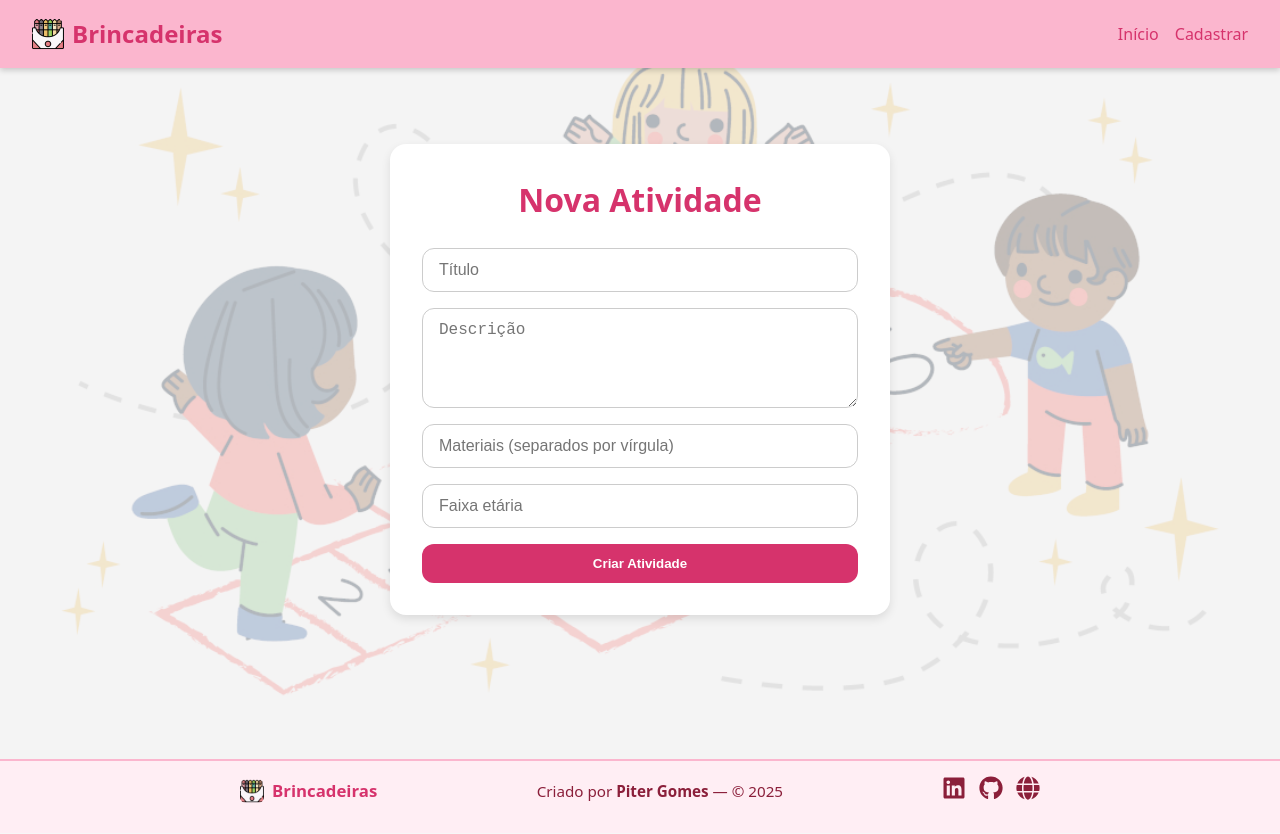
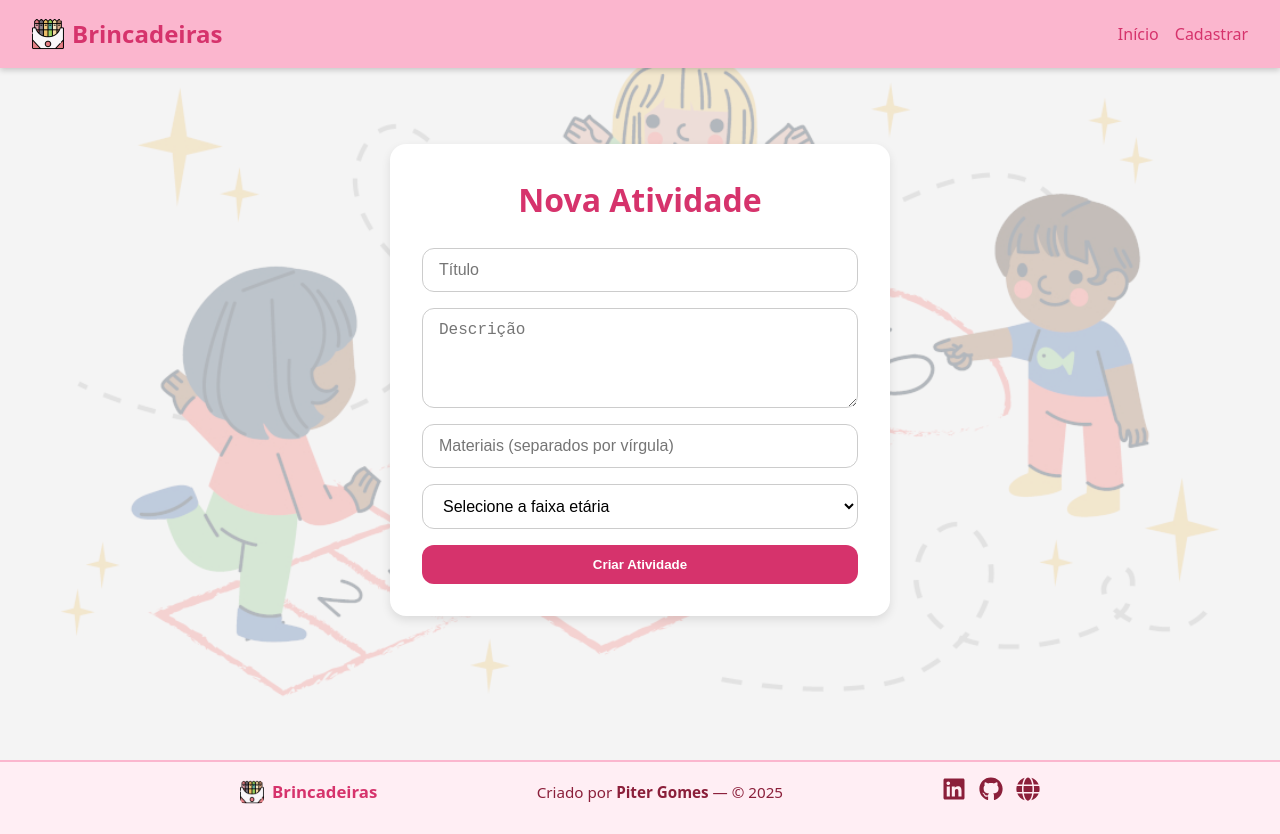
Before and after one commit to pitercoding/brincadeiras, a React (Vite) app in the folder frontend/: page /nova in a window 1280 px wide. Built offline with nearby package versions, Linux system fonts and the light colour scheme; no server answers.

Commit message:
fix(ui): ajustar estilo do select no formulário "Gerar Atividade"

```diff
--- a/frontend/src/App.jsx
+++ b/frontend/src/App.jsx
@@ -13,11 +13,6 @@ import "react-toastify/dist/ReactToastify.css";
 // Wrapper para usar hook useLocation no topo
 function AppWrapper() {
   const location = useLocation();
-  // Define as rotas onde o footer deve ser fixo:
-  // 1. "/" (Home) - Já estava fixo
-  // 2. "/nova" (Cadastrar nova atividade) - Novo
-  // 3. "/atividades/:id" (Detalhe/Editar Atividade) - Novo
-  // O footer só será fixo na Home ("/")
   const isFixedFooter = location.pathname === "/";
 
   return (
--- a/frontend/src/index.css
+++ b/frontend/src/index.css
@@ -36,7 +36,6 @@ body {
 }
 
 .header h1 {
-  /* Removido: Estilo movido para .header-logo */
 }
 
 .header nav a {
@@ -397,6 +396,23 @@ body {
 .form-container textarea {
   resize: vertical;
   min-height: 100px;
+}
+
+/* ========== SELECT DO FORMULARIO ========== */
+.form-container select {
+  padding: 0.75rem 1rem;
+  margin-bottom: 1rem;
+  border: 1px solid #ccc;
+  border-radius: 0.75rem;
+  font-size: 1rem;
+  outline: none;
+  background-color: white;
+  transition: border-color 0.2s;
+  cursor: pointer;
+}
+
+.form-container select:focus {
+  border-color: #d6336c;
 }
 
 .form-container button {
--- a/frontend/src/pages/NovaAtividade.jsx
+++ b/frontend/src/pages/NovaAtividade.jsx
@@ -63,17 +63,14 @@ function NovaAtividade() {
   };
 
   return (
-    <div className="form-container max-w-md mx-auto p-6 bg-white rounded-2xl shadow-md mt-8">
-      <h1 className="text-2xl font-bold mb-6 text-center text-gray-800">
-        Nova Atividade
-      </h1>
+    <div className="form-container">
+      <h1>Nova Atividade</h1>
 
-      <form onSubmit={handleSubmit} className="flex flex-col gap-4">
+      <form onSubmit={handleSubmit}>
         <input
           placeholder="Título"
           value={titulo}
           onChange={(e) => setTitulo(e.target.value)}
-          className="p-3 border border-gray-300 rounded-lg focus:outline-none focus:ring-2 focus:ring-blue-400"
         />
 
         <textarea
@@ -81,32 +78,29 @@ function NovaAtividade() {
           value={descricao}
           onChange={(e) => setDescricao(e.target.value)}
           rows={4}
-          className="p-3 border border-gray-300 rounded-lg resize-none focus:outline-none focus:ring-2 focus:ring-blue-400"
         />
 
         <input
           placeholder="Materiais (separados por vírgula)"
           value={materiais}
           onChange={(e) => setMateriais(e.target.value)}
-          className="p-3 border border-gray-300 rounded-lg focus:outline-none focus:ring-2 focus:ring-blue-400"
         />
 
-        <input
-          placeholder="Faixa etária"
+        {/* SELECT DE FAIXA ETÁRIA */}
+        <select
           value={faixaEtaria}
           onChange={(e) => setFaixaEtaria(e.target.value)}
-          className="p-3 border border-gray-300 rounded-lg focus:outline-none focus:ring-2 focus:ring-blue-400"
-        />
+        >
+          <option value="">Selecione a faixa etária</option>
+          <option value="0-2 anos">0-2 anos</option>
+          <option value="2-4 anos">2-4 anos</option>
+          <option value="4-6 anos">4-6 anos</option>
+          <option value="6-8 anos">6-8 anos</option>
+          <option value="8-10 anos">8-10 anos</option>
+          <option value="10-14 anos">10-14 anos</option>
+        </select>
 
-        <button
-          type="submit"
-          disabled={loading}
-          className={`p-3 text-white rounded-lg transition-all duration-200 ${
-            loading
-              ? "bg-gray-400 cursor-not-allowed"
-              : "bg-blue-500 hover:bg-blue-600"
-          }`}
-        >
+        <button type="submit" disabled={loading}>
           {loading ? "Salvando..." : "Criar Atividade"}
         </button>
       </form>
```
